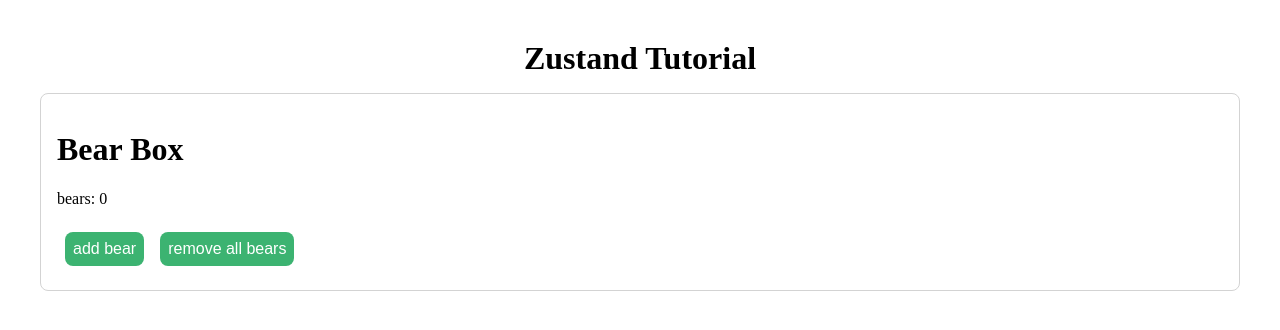
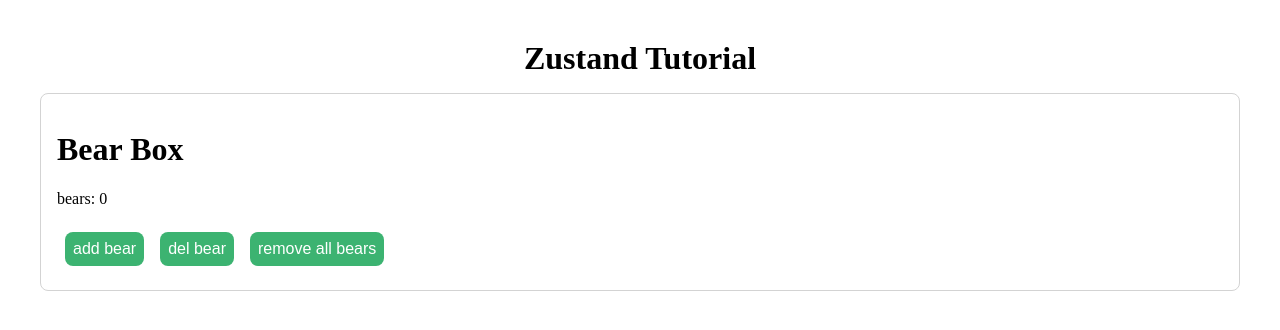
Before and after one commit to Latrevion/zustand_demo, a React (Vite) app: page / in a window 1280 px wide. Shown: the top 330 px of the page. Built offline with nearby package versions, Linux system fonts and the light colour scheme.

Commit message:
zustand  basic usage

```diff
--- a/src/components/BearBox.tsx
+++ b/src/components/BearBox.tsx
@@ -5,13 +5,15 @@
   //   const bears = useBearStore((state) => state.bears);
   //   const increasePopulation = useBearStore((state) => state.increasePopulation);
   //   const removeAllBears = useBearStore((state) => state.removeAllBears);
-  const { bears, increasePopulation, removeAllBears } = useBearStore();
+  const { bears, increasePopulation, decreasePopulation, removeAllBears } =
+    useBearStore();
   return (
     <div className="box">
       <h1>Bear Box</h1>
       <p>bears: {bears}</p>
       <div>
         <button onClick={increasePopulation}>add bear</button>
+        <button onClick={decreasePopulation}>del bear</button>
         <button onClick={removeAllBears}>remove all bears</button>
       </div>
     </div>
--- a/src/stores/bearStore.tsx
+++ b/src/stores/bearStore.tsx
@@ -1,10 +1,10 @@
 import { create } from "zustand";
 
-type TBearStoreState = {
-  bears: number;
-  increasePopulation: () => void;
-  removeAllBears: () => void;
-};
+// type TBearStoreState = {
+//   bears: number;
+//   increasePopulation: () => void;
+//   removeAllBears: () => void;
+// };
 
 export const useBearStore = create<TBearStoreState>()((set) => ({
   bears: 0,
@@ -12,5 +12,24 @@
     set((state) => ({
       bears: state.bears + 1,
     })),
+  decreasePopulation: () => {
+    set((state) => ({
+      bears: state.bears - 1,
+    }));
+  },
   removeAllBears: () => set({ bears: 0 }),
+  getOwner: async () => {
+    const result = await fetch("https://api.github.com/users/1");
+    const owner = await result.json();
+    console.log(owner.name);
+    return owner.name;
+  },
 }));
+
+type TBearStoreState = {
+  bears: number;
+  increasePopulation: () => void;
+  decreasePopulation: () => void;
+  removeAllBears: () => void;
+  getOwner: () => Promise<string>;
+};
```
